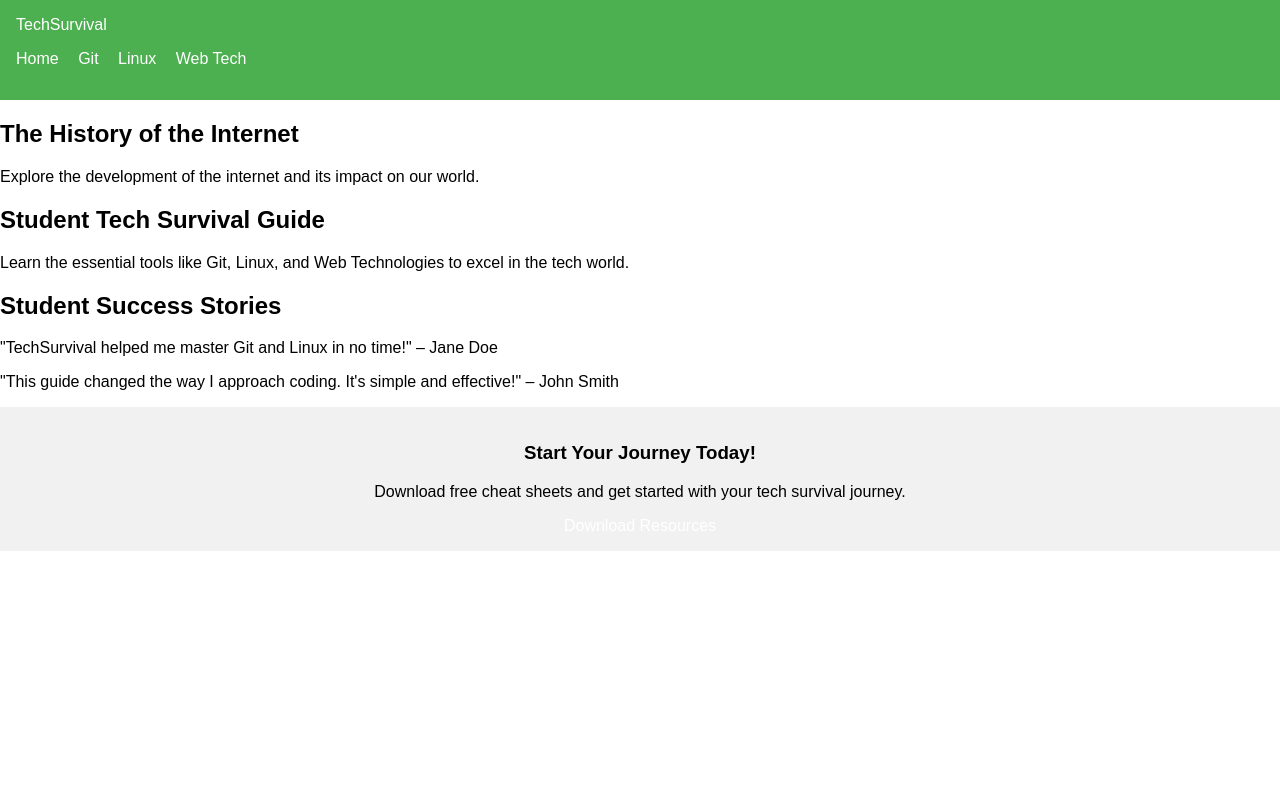
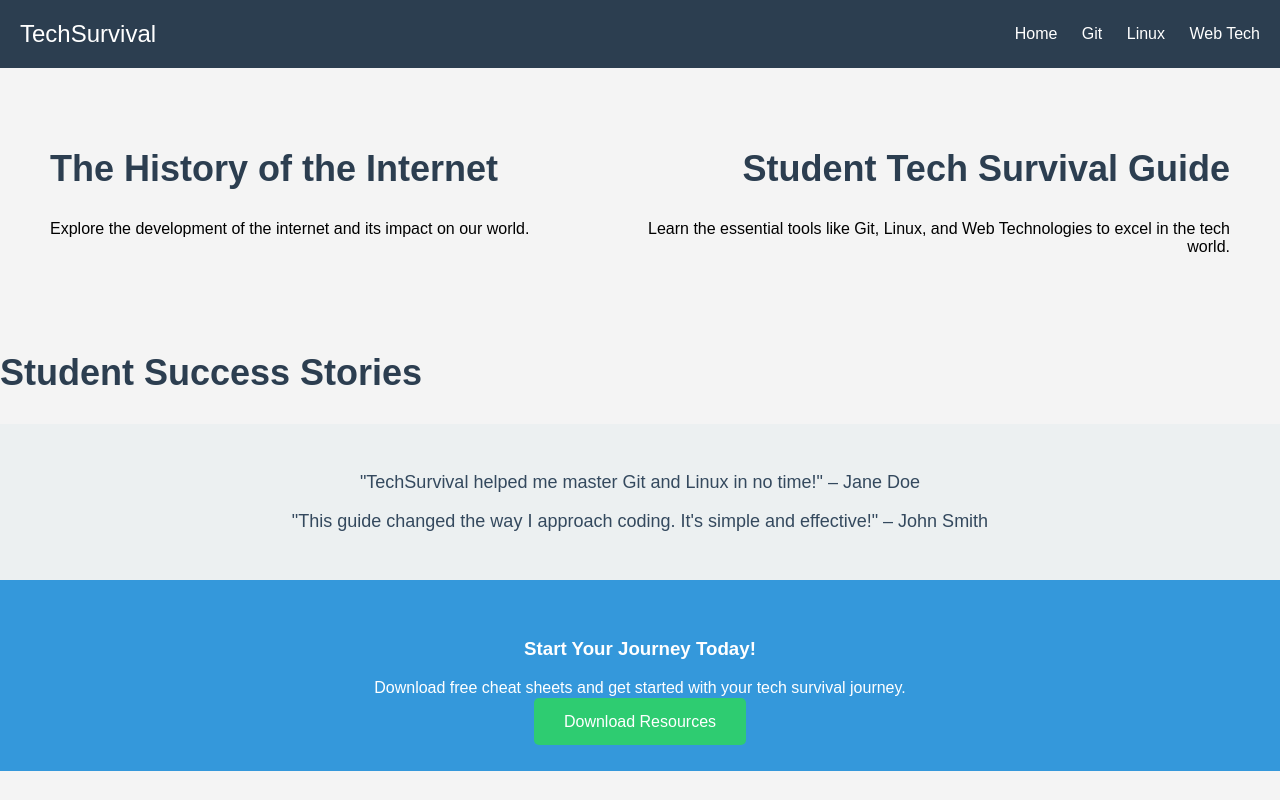
Before and after one commit to Femi-Ako/historyIS117, a plain HTML site: page webpages/index.html in a window 1280 px wide. Drawn offline with Linux system fonts and the light colour scheme.

Commit message:
Updated css styles

```diff
--- a/webpages/styles.css
+++ b/webpages/styles.css
@@ -1,40 +1,101 @@
+/* General Styles */
 body {
     font-family: Arial, sans-serif;
     margin: 0;
     padding: 0;
+    background-color: #f4f4f4;
 }
 
 header {
-    background-color: #4CAF50;
+    background-color: #2c3e50;
+    padding: 20px;
     color: white;
-    padding: 1rem;
+    display: flex;
+    justify-content: space-between;
+    align-items: center;
+}
+
+header .logo {
+    font-size: 24px;
 }
 
 nav ul {
-    list-style-type: none;
+    list-style: none;
+    margin: 0;
     padding: 0;
 }
 
 nav ul li {
     display: inline;
-    margin-right: 15px;
+    margin-left: 20px;
 }
 
-a {
+nav ul li a {
     color: white;
     text-decoration: none;
 }
 
-a:hover {
-    text-decoration: underline;
+h1, h2 {
+    font-size: 36px;
+    color: #2c3e50;
 }
 
-main {
-    padding: 1rem;
+/* Z-pattern Layout */
+.z-pattern {
+    display: flex;
+    justify-content: space-between;
+    padding: 50px;
 }
 
-footer {
+.z-left {
+    flex: 1;
+}
+
+.z-right {
+    flex: 1;
+    text-align: right;
+}
+
+/* Testimonials */
+.testimonials {
+    background-color: #ecf0f1;
+    padding: 30px;
     text-align: center;
-    padding: 1rem;
-    background-color: #f1f1f1;
 }
+
+.testimonials p {
+    font-size: 18px;
+    color: #34495e;
+}
+
+/* Call to Action */
+.cta {
+    background-color: #3498db;
+    padding: 40px;
+    text-align: center;
+    color: white;
+}
+
+.cta .btn {
+    background-color: #2ecc71;
+    padding: 15px 30px;
+    color: white;
+    text-decoration: none;
+    border-radius: 5px;
+}
+
+.cta .btn:hover {
+    background-color: #27ae60;
+}
+
+/* Media Queries for Mobile */
+@media (max-width: 768px) {
+    .z-pattern {
+        flex-direction: column;
+        align-items: center;
+    }
+
+    .z-left, .z-right {
+        text-align: center;
+    }
+}
```
